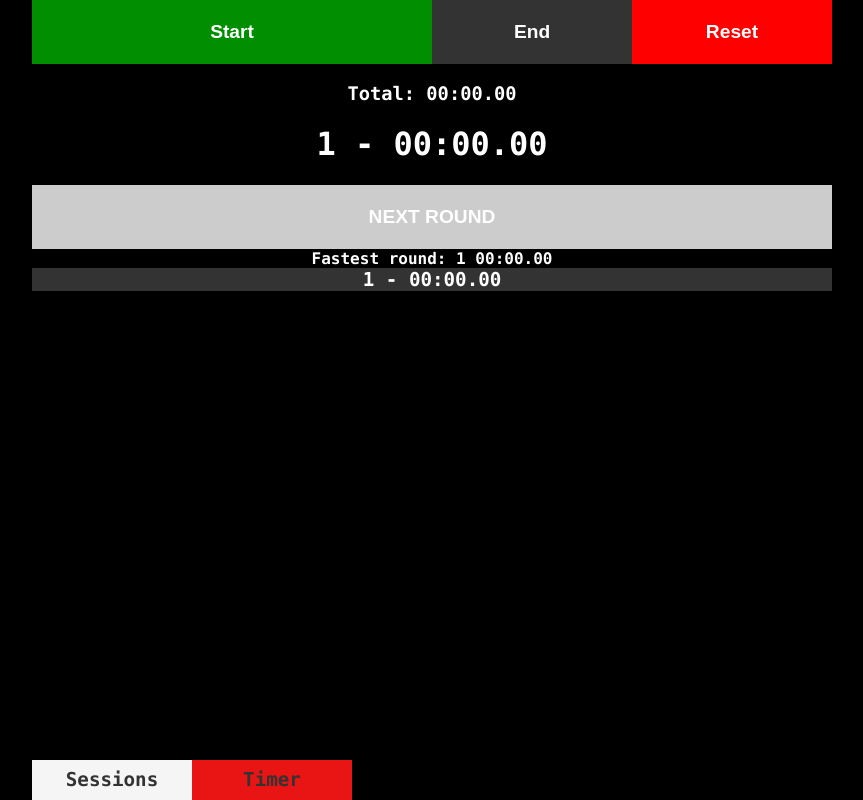
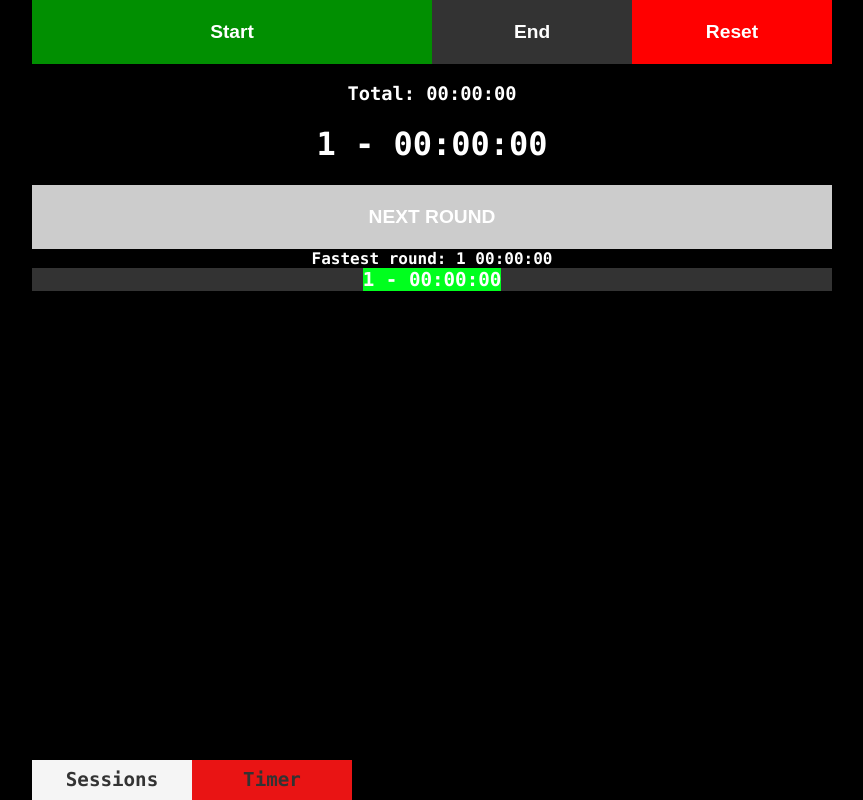
Before and after one commit to jrmeier/circuit-timer, a React (Create React App) app: page / in a window 1280 px wide. Shown: the whole page, without its empty margins (208-1071 px from the left). Built offline with nearby package versions, Linux system fonts and the light colour scheme.

Commit message:
timer stuff working

```diff
--- a/src/components/Timer/Timer.tsx
+++ b/src/components/Timer/Timer.tsx
@@ -1,173 +1,90 @@
 import React,  { useContext, useEffect, useState } from 'react';
 import './Timer.css';
 
-import { startSession, addRound, endSession, Round } from '../../db';
+import { TimerContext, TimerRound, DefaultTimerRound } from '../Timer/TimerContext';
 
-import { TimerContext, } from '../Timer/TimerContext';
-
-interface TimerRound extends Round {
-    updateTime: number
-    lastStartTime: number
-    color?: string
-}
-
-const DefaultTimerRound: TimerRound = {
-    roundNum: 1,
-    duration: 0,
-    updateTime: 0,
-    lastStartTime: 0,
-}
+const ROUND_COLOR_MAP = [
+    "#00ff1e", // dark green
+    "#89e300",
+    "#78eb00",
+    "#60f304",
+    "#97db00", // bright green
+    "#db0000", // bright red
+    "#a90106",
+    "#910207",
+    "#c20004",
+    "#6e0404", // dark red
+]
 
 export function Timer() {
     const {
-        start,
-        stop,
-        pause,
         reset,
         isRunning,
-        duration
+        duration,
+        currentRound,
+        nextRound,
+        startPause,
+        endSession,
+        rounds
     } = useContext(TimerContext)
 
-      const [rounds, setRounds] = useState<TimerRound[]>([]);
       const [fastestRound, setFastestRound] = useState<TimerRound>(DefaultTimerRound);
-      const[currentRound, setCurrentRound] = useState<TimerRound>(DefaultTimerRound);
-      const [sessionId, setSessionId] = useState<number>(0);
-
-
-    const handleRound = async () => {
-        const newRounds = [
-            ...rounds,
-            {
-                ...currentRound,
-            }
-        ]
-
-        // const newRounds = await newRound(currentRound)
-
-        const fastestLap = newRounds.reduce((prev, current) => (prev.duration < current.duration) ? prev : current);
-        // const slowestLap = newRounds.reduce((prev, current) => (prev.duration > current.duration) ? prev : current);
-
-        const colorMap = [
-            "#97db00",
-            "#89e300",
-            "#78eb00",
-            "#60f304",
-            "#00ff1e",
-            "#6e0404",
-            "#910207",
-            "#a90106",
-            "#c20004",
-            "#db0000"
-        ]
-
-        const sortedRoundsWithColor = newRounds.map(r => {
-            // const colorIndex = Math.floor((r.duration) * 10);
-            const totalLaps = newRounds.length;
-            const colorIndex = [...newRounds].sort((a, b) => a.duration - b.duration).findIndex(xr => r.roundNum === xr.roundNum)
-
-            const rank = Math.floor((colorIndex / totalLaps) * 10);
-
-            return {
-                ...r,
-                color: colorMap[rank]
-            }
-        })
-
-        setFastestRound(fastestLap);
-        setRounds(sortedRoundsWithColor);
-
-        addRound({sessionId, round: currentRound});
-        setCurrentRound({...DefaultTimerRound, roundNum: currentRound.roundNum + 1, lastStartTime: new Date().getTime()});
-
-    }
-
-    const createRoundItem = (round: TimerRound) => {
-        return (
-        <li
-            className={`roundLi`}
-            key={round.roundNum}
-            >
-            <span style={{ backgroundColor: round.color }}>{round.roundNum} - {convertTimeToString(round.duration)}</span>
-        </li>
-        )
-
-    }
-
-    const handleReset = () => {
-        pause();
-        setRounds([]);
-        setFastestRound(DefaultTimerRound);
-        setCurrentRound(DefaultTimerRound);
-        reset();
-    }
-
-    // const handleStartPause = () => console.log('handleStartPause')
-
-    const handleStartPause = async () => {
-        if(sessionId && !isRunning) {
-
-            start()
-        } else if(sessionId && isRunning) {
-            pause()
-        } else {
-            start()
-            const session = await startSession({workoutId:'test'})
-            setSessionId(session.sessionId);
-        }
-    }
-
-    const handleEndSession = async () => {
-        pause();
-        await endSession({sessionId, currentRound});
-    }
-
+    //   const [sortedRoundsWithColor, setSortedRoundsWithColor] = useState<TimerRound[]>([]);
 
     return (
             <div className='timer'>
                 <div className='buttons'>
-                    <button onClick={handleStartPause}  className={`controlButton ${isRunning ? 'pauseButton' : 'startButton'} `}>{isRunning ? 'Pause' : 'Start'}</button>
-                    <button onClick={handleEndSession} className="controlButton endButton">End</button>
-                    <button onClick={handleReset} className="controlButton resetButton">Reset</button>
+                    <button onClick={() => startPause()}  className={`controlButton ${isRunning ? 'pauseButton' : 'startButton'} `}>{isRunning ? 'Pause' : 'Start'}</button>
+                    <button onClick={() => endSession()} className="controlButton endButton">End</button>
+                    <button onClick={() => reset()} className="controlButton resetButton">Reset</button>
                 </div>
                 <h3>Total: {convertTimeToString(duration)}</h3>
                 <h1>{currentRound.roundNum} - {convertTimeToString(currentRound.duration)}</h1>
 
                 <div>
-                    <button onClick={handleRound} className="controlButton roundButton" disabled={!isRunning}>NEXT ROUND</button>
+                    <button onClick={() =>nextRound()} className="controlButton roundButton" disabled={!isRunning}>NEXT ROUND</button>
                 </div>
                 <div>
                     Fastest round: {fastestRound.roundNum} {convertTimeToString(fastestRound.duration)}
                 </div>
                 <div>
                     <ul>
-                    {/* <li className='roundLi' key={0}>{createRoundItem(currentRound)}</li> */}
-                    {createRoundItem(currentRound)}
-                    {rounds
-                    .sort((a, b) => b.roundNum - a.roundNum)
-                    .map(createRoundItem)
-                    }
+                        {createRoundItem(currentRound)}
+                        {
+                            rounds
+                            .sort((a, b) => b.roundNum - a.roundNum)
+                            .map(createRoundItem)
+                        }
                     </ul>
                 </div>
             </div>
   );
 }
 
-const convertTimeToString = (seconds: number) => {
-    let minutes = 0
-    if(seconds > 59) {
-        minutes = Math.floor(seconds / 60);
-        seconds = seconds % 60
-    }
+const convertTimeToString = (ms: number) => {
+    const secondsInt = Math.floor(ms / 1000)
+    let minutesInt = Math.floor(secondsInt / 60);
+    const displaySeconds = secondsInt % 60;
 
     const addLeadingZero = (num: number, fixed=0) => {
         let retNum
         if(num < 10) {
-            retNum = `0${num.toFixed(fixed)}`
-            // retNum = `0${num}`
+            retNum = `0${num}`
         } else {
-            retNum = num.toFixed(fixed)
+            retNum = num
         }
         return retNum
     }
-    return addLeadingZero(minutes) + ":" + addLeadingZero(seconds, 2)
+    return addLeadingZero(minutesInt) + ":" + addLeadingZero(displaySeconds, 2) + ":" + addLeadingZero(ms % 1000, 3)
   }
+
+const createRoundItem = (round: TimerRound) => {
+    return (
+    <li
+        className={`roundLi`}
+        key={round.roundNum}
+        >
+        <span style={{ backgroundColor: ROUND_COLOR_MAP[round.rank] }}>{round.roundNum} - {convertTimeToString(round.duration)}</span>
+    </li>
+    )
+}
--- a/src/components/Timer/TimerContext.tsx
+++ b/src/components/Timer/TimerContext.tsx
@@ -1,5 +1,5 @@
-import React, { createContext, useCallback, useEffect, useState } from 'react'
-import { differenceInSeconds }from 'date-fns'
+import React, { createContext, useEffect, useState } from 'react'
+import { startSession, addRound, endSession as endSessionDb, Round } from '../../db';
 
 export interface TimerContextInterface {
     start: Function,
@@ -7,7 +7,23 @@ export interface TimerContextInterface {
     pause: Function,
     reset: Function,
     isRunning: boolean,
-    duration: number
+    duration: number // in ms
+    startPause: Function,
+    nextRound: Function,
+    currentRound: TimerRound,
+    endSession: Function
+    rounds: TimerRound[]
+}
+
+export interface TimerRound extends Round {
+    updateTime: number
+    rank: number
+}
+export const DefaultTimerRound: TimerRound = {
+    roundNum: 1,
+    duration: 0,
+    updateTime: 0,
+    rank: 0
 }
 
 export const DefaultTimerContextProps: TimerContextInterface = {
@@ -17,22 +33,33 @@ export const DefaultTimerContextProps: TimerContextInterface = {
     stop: () => console.log("stop"),
     pause: () => console.log("pause"),
     reset: () => console.log("reset"),
+    startPause: () => console.log("startPause"),
+    nextRound: () => console.log("nextRound"),
+    currentRound: DefaultTimerRound,
+    endSession: () => console.log("endSession"),
+    rounds: []
 }
 
 export const TimerContext = createContext<TimerContextInterface>(DefaultTimerContextProps)
 
 export const TimerContextProvider = (props: any) => {
-
     const [ isRunning, setIsRunning] = useState<boolean>(false)
     const [ duration, setDuration] = useState<number>(0)
     const [ intervalId, setIntervalId] = useState<any>(0)
     const [ startTime, setStartTime] = useState<number>(0)
+    const [ rounds, setRounds ] = useState<TimerRound[]>([]);
+    const [ sessionId, setSessionId ] = useState<number>(0);
+    const [ currentRound, setCurrentRound ] = useState<TimerRound>(DefaultTimerRound);
 
 
     const start = () => {
         setIsRunning(true)
+        setStartTime(new Date().getTime())
+        setCurrentRound({...currentRound, updateTime: new Date().getTime()})
     }
+
     const stop = () => setIsRunning(false)
+
     const pause = () => {
         setIsRunning(false)
         clearInterval(intervalId)
@@ -41,21 +68,65 @@ export const TimerContextProvider = (props: any) => {
         setDuration(0)
         setIsRunning(false)
         clearInterval(intervalId)
+        setRounds([]);
+        setCurrentRound(DefaultTimerRound);
+    }
+
+    const startPause = async () => {
+        if(sessionId && !isRunning) {
+            start()
+            setStartTime(new Date().getTime())
+        } else if(sessionId && isRunning) {
+            pause()
+        } else {
+            start()
+            const session = await startSession({workoutId:'test'})
+            setSessionId(session.sessionId)
+        }
+    }
+
+    const endSession = async () => {
+        pause();
+        console.log({sessionId, rounds})
+        await endSessionDb({sessionId, currentRound});
+    }
+    const nextRound = async () => {
+            const newDuration = (new Date().getTime() - (currentRound.updateTime || startTime)) + currentRound.duration
+            const newRounds = [...rounds, {...currentRound, duration: newDuration }]
+
+
+            setRounds(newRounds);
+            addRound({sessionId, round: currentRound});
+            setStartTime(new Date().getTime())
+
+            setCurrentRound({...DefaultTimerRound, roundNum: currentRound.roundNum + 1, duration: 0, updateTime: new Date().getTime()});
     }
 
     useEffect(() => {
         const interval = setInterval(() => {
             if(isRunning) {
-                const wtf = differenceInSeconds(startTime, new Date()) * 1000
-                console.log(new Date(wtf))
-                // const newDuration = d
-                // setDuration(newDuration)
-                // setStartTime()
+                const newDuration = new Date().getTime() - startTime + duration
+                setDuration(newDuration)
+                const currRoundDuraction = (new Date().getTime() - currentRound.updateTime) + currentRound.duration
+                setCurrentRound({...currentRound, duration: currRoundDuraction, updateTime: new Date().getTime()})
+                setStartTime(new Date().getTime())
             }
         }, 100);
         setIntervalId(interval)
+
+
+        const newRounds = rounds.map(r => {
+            const rankIndex = [...rounds].sort((a, b) => a.duration - b.duration).findIndex(xr => r.roundNum === xr.roundNum)
+            return {
+                ...r,
+                rank: Math.abs(Math.floor((rankIndex / (rounds.length || 1)) * 10))
+            }
+        })
+
+        setRounds(newRounds)
+
         return () => clearInterval(interval);
-      }, [isRunning,duration]);
+      }, [isRunning,duration, startTime, setStartTime, currentRound, setCurrentRound,]);
 
     return (
         <TimerContext.Provider value={{
@@ -64,7 +135,12 @@ export const TimerContextProvider = (props: any) => {
             pause,
             reset,
             isRunning,
-            duration
+            duration,
+            startPause,
+            nextRound,
+            currentRound,
+            endSession,
+            rounds
         }}>
             {props.children}
         </TimerContext.Provider>
--- a/src/db.ts
+++ b/src/db.ts
@@ -66,7 +66,6 @@ export async function startSession({ workoutId = 'default' }) {
         rounds: []
     }
     // await db.add('sessions', newSession);
-
     return await saveSession(newSession);
 }
 
```
